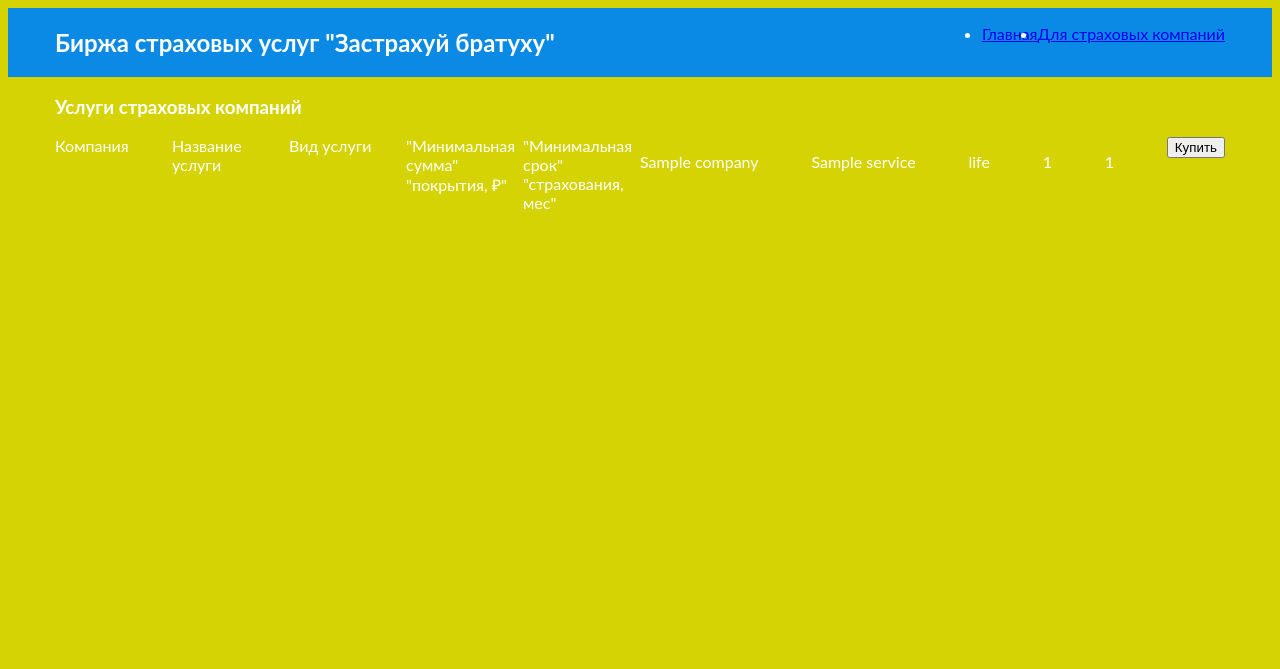
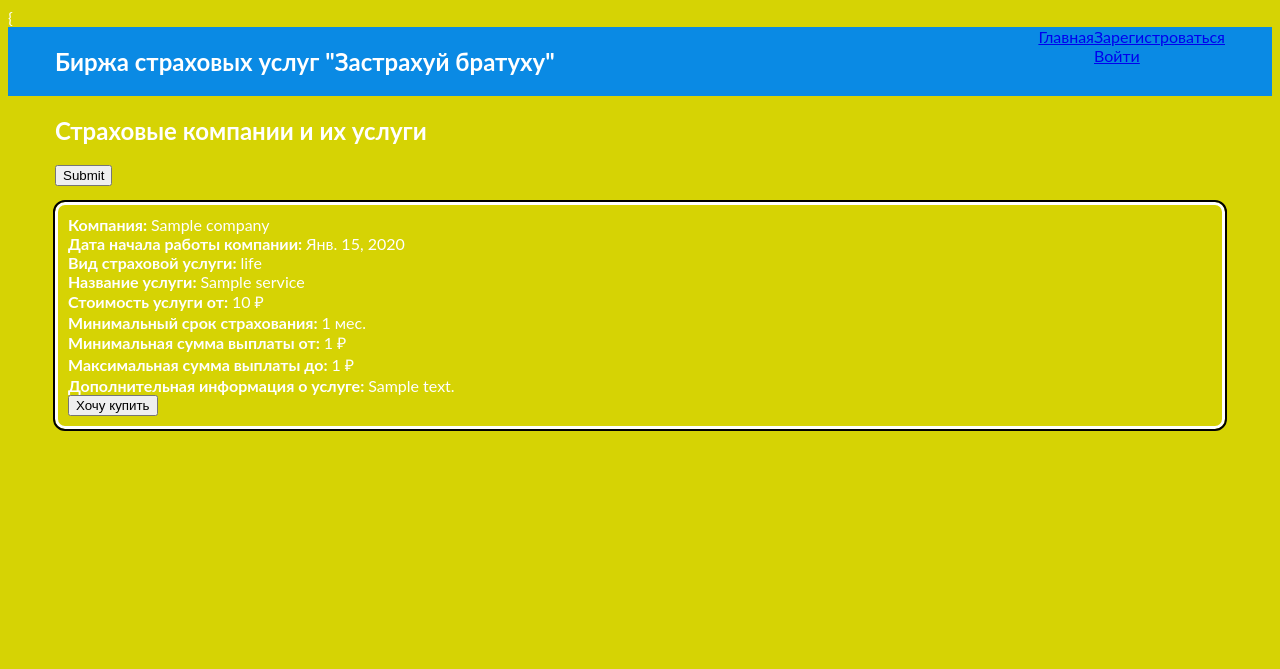
Before and after one commit to MarchenkoVlad/insure_brother, a Django app: template insurance/insure_brother/templates/insure_brother/home.html in a window 1280 px wide. Shown: the top 669 px of the page. Run offline with Django 3.2, Linux system fonts and the light colour scheme; tables that the repository leaves empty hold one stand-in row (values such as "Sample post"); the template is opened without the code that fills it: values that come from a table or form of the project are taken from there, most other values are stand-ins (such as "Sample title", 1, 10 or a date in 2020); parts of the project's set-up code (start-up, migrations or seed data) failed here and were passed over.

Commit message:
добавил шаблон для фильтра, изменил шаблон для услуг

```diff
--- a/insurance/insure_brother/templates/insure_brother/base.html
+++ b/insurance/insure_brother/templates/insure_brother/base.html
@@ -60,36 +60,23 @@
 
 .header_menu_list {
     display: flex;
-}
-
-.table_services {
-    border: 1px solid #000000;
-    width: 100%;
-    border-collapse: collapse;
-    font-size: 16px
-}
-
-.table {
-    display: flex;
     justify-content: space-between;
 }
 
-section {
-    display: flex;
-    flex-wrap:wrap;
-    flex-direction: column;
+.service {
+    margin-top: 10px;
+    margin-bottom: 10px;
+    padding: 10px;
+    outline: 2px solid #000;
+    border: 3px solid #fff;
+    border-radius: 10px;
 }
 
-.table_header {
-    width: 20%;
 
-}
 
-.table_title, .service {
-    display: flex;
-    justify-content: space-between;
-    width: 100%;
-}
+
+
+
 </style>
 <head>
     <meta charset="UTF-8">
@@ -108,14 +95,23 @@
                     <h2>Биржа страховых услуг "Застрахуй братуху" </h2>
                 </div>
                 <nav class="header_menu">
-                    <ul class="header_menu_list">
-                        <li>
+                    <div class="header_menu_list">
+                        <div>
                             <a href="{% url 'home' %}">Главная</a>
-                        </li>
-                        <li>
-                            <a href="#">Для страховых компаний</a>
-                        </li>
-                    </ul>
+                        </div>
+                        <div>
+                        {% if request.user.is_authenticated %}
+                            <br>
+                                <a href="#">Личный кабинет компании </a>
+                            <br>
+                            <a href="#">Выйти </a>
+                        {% else %}
+                            <a href="#">Зарегистроваться</a>
+                            <br>
+                            <a href=#>Войти </a>
+                        {% endif %}
+                        </div>
+                    </div>
                 </nav>
             </div>
         </div>
--- a/insurance/insure_brother/templates/insure_brother/home.html
+++ b/insurance/insure_brother/templates/insure_brother/home.html
@@ -1,71 +1,30 @@
-{% extends "insure_brother/base.html" %}
+{{% extends "insure_brother/base.html" %}
 
 {% block content %}
 
+<div class="wrapper">
+    <h2>Страховые компании и их услуги</h2>
 
-<div class="wrapper">
-    <h3>Услуги страховых компаний</h3>
 
-        <div class="table">
-            <div class="table_title">
-                <div class="table_header">
-                    <div class="company">
-                        <span>Компания</span>
-                    </div>
-                </div>
-                <div class="table_header">
-                    <div class="service_name">
-                        <span>Название услуги</span>
-                    </div>
-                </div>
-                <div class="table_header">
-                    <div class="service_type">
-                        <span>Вид услуги</span>
-                    </div>
-                </div>
-                <div class="table_header">
-                    <div class="min_sum">
-                        <span>"Минимальная сумма"
-                            <br>
-                            "покрытия, ₽"
-                        </span>
-                    </div>
-                </div>
-                <div class="table_header">
-                    <div class="service_type">
-                        <span>"Минимальная срок"
-                            <br>
-                            "страхования, мес"
-                        </span>
-                    </div>
-                </div>
-            </div>
+    <form method="get">
+        {{ filter.form.as_p }}
+        <input type="submit" />
+    </form>
 
-            {% for service in services %}
-            <div class="service">
-                <div>
-                    <p> {{ service.company }}</p>
-                </div>
-                <div>
-                    <p> {{ service.name }}</p>
-                </div>
-                <div>
-                    <p> {{ service.category }}</p>
-                </div>
-                <div>
-                    <p> {{ service.min_payment }}</p>
-                </div>
-                <div>
-                    <p> {{ service.min_term}}</p>
-                </div>
-                <div>
-                    <button type="submit">Купить</button>
-                </div>
-            </div>
-            {% endfor %}
-        </div>
+    {% for service in services %}
+    <div class="service">
+        <b>Компания: </b> <span>{{ service.company.name }}</span> <br>
+        <b>Дата начала работы компании: </b> <span>{{ service.company.date_creat}}</span><br>
+        <b>Вид страховой услуги: </b> <span>{{ service.category }}</span><br>
+        <b>Название услуги:  </b> <span> {{ service.name }}</span><br>
+        <b>Стоимость услуги от:  </b> <span>{{ service.min_price }} &#8381</span><br>
+        <b>Минимальный срок страхования: </b> <span>{{ service.min_term }} мес.</span><br>
+        <b>Минимальная сумма выплаты от: </b> <span>{{ service.min_payment }} &#8381</span><br>
+        <b>Максимальная сумма выплаты до: </b> <span>{{ service.max_payment }} &#8381</span><br>
+        <b>Дополнительная информация о услуге: </b> <span>{{ service.description }}</span><br>
+        <input type="button"  value="Хочу купить">
+    </div>
+    {% endfor %}
 
 </div>
-
-
 {% endblock %}
```
